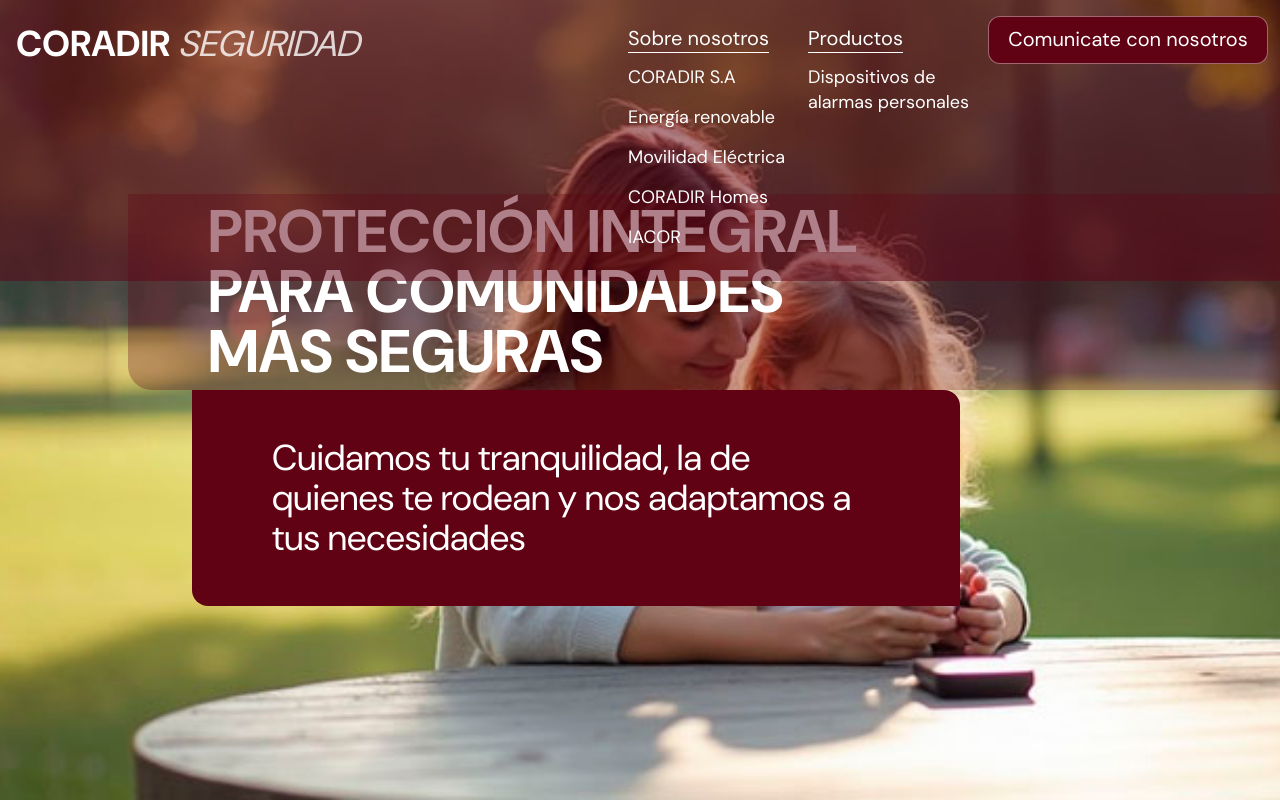
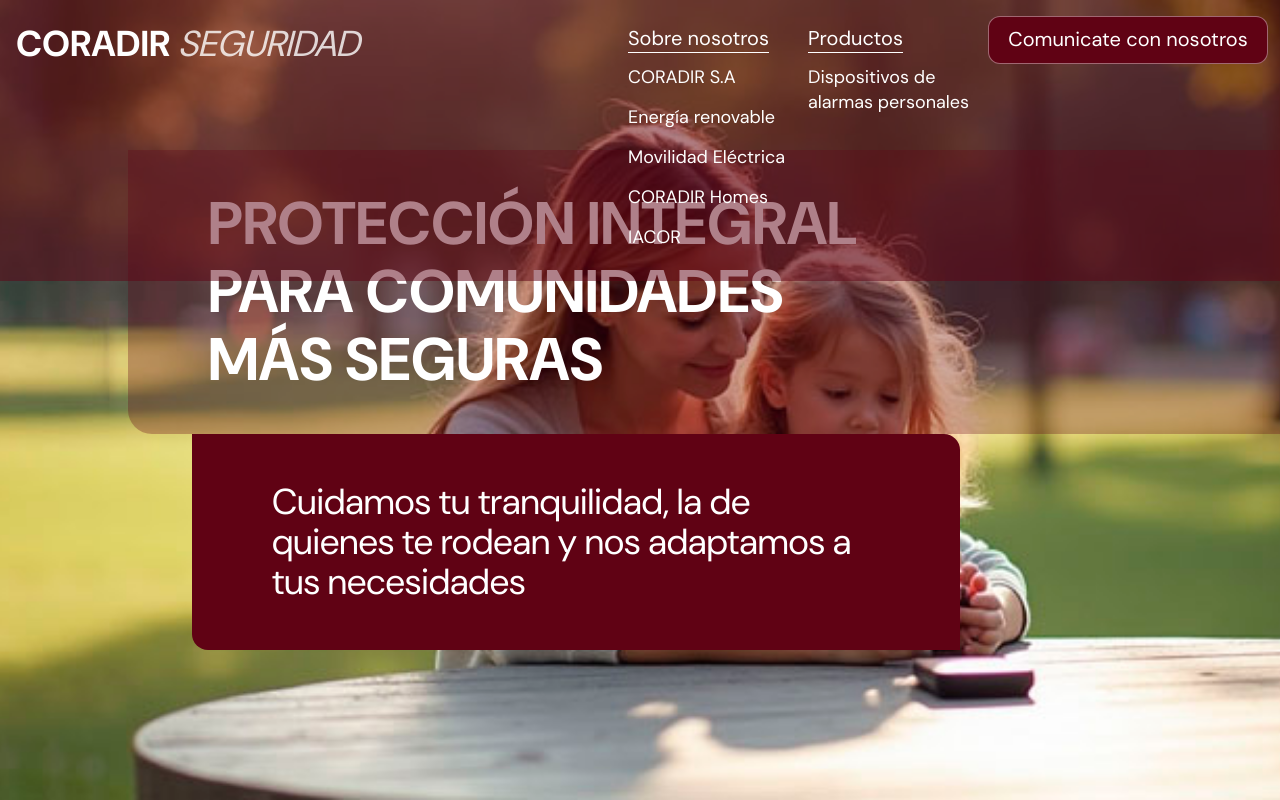
Before and after one commit to ValentinGarro/coradir-seguridad, a Next.js app: page / in a window 1280 px wide. Shown: the top 800 px of the page. Built offline with nearby package versions, Linux system fonts and the light colour scheme.

Commit message:
arreglando estilos de hero section

```diff
--- a/src/app/componentes/home/components/heroSection.tsx
+++ b/src/app/componentes/home/components/heroSection.tsx
@@ -18,7 +18,7 @@ export default function HeroSection() {
             >
                 <motion.h1
                 ref={bannerRef}
-                    className="bg-red/30 rounded-bl-3xl text-4xl xl:text-6xl font-bold pl-5   md:pl-20  py-2  w-[90%]  text-left text-white"
+                    className="bg-red/30 rounded-bl-3xl text-4xl xl:text-6xl font-bold pl-5   md:pl-20 xl:py-10 py-2 xl:leading-17 w-[90%]  text-left text-white"
                     initial={{ opacity: 0, x: "50%" }}
                     animate={isInView ? { opacity: 1, x: "0%" } : { opacity: 0, x: "50%" }}
                     transition={{ duration: 0.8, ease: "easeOut" }}
```
